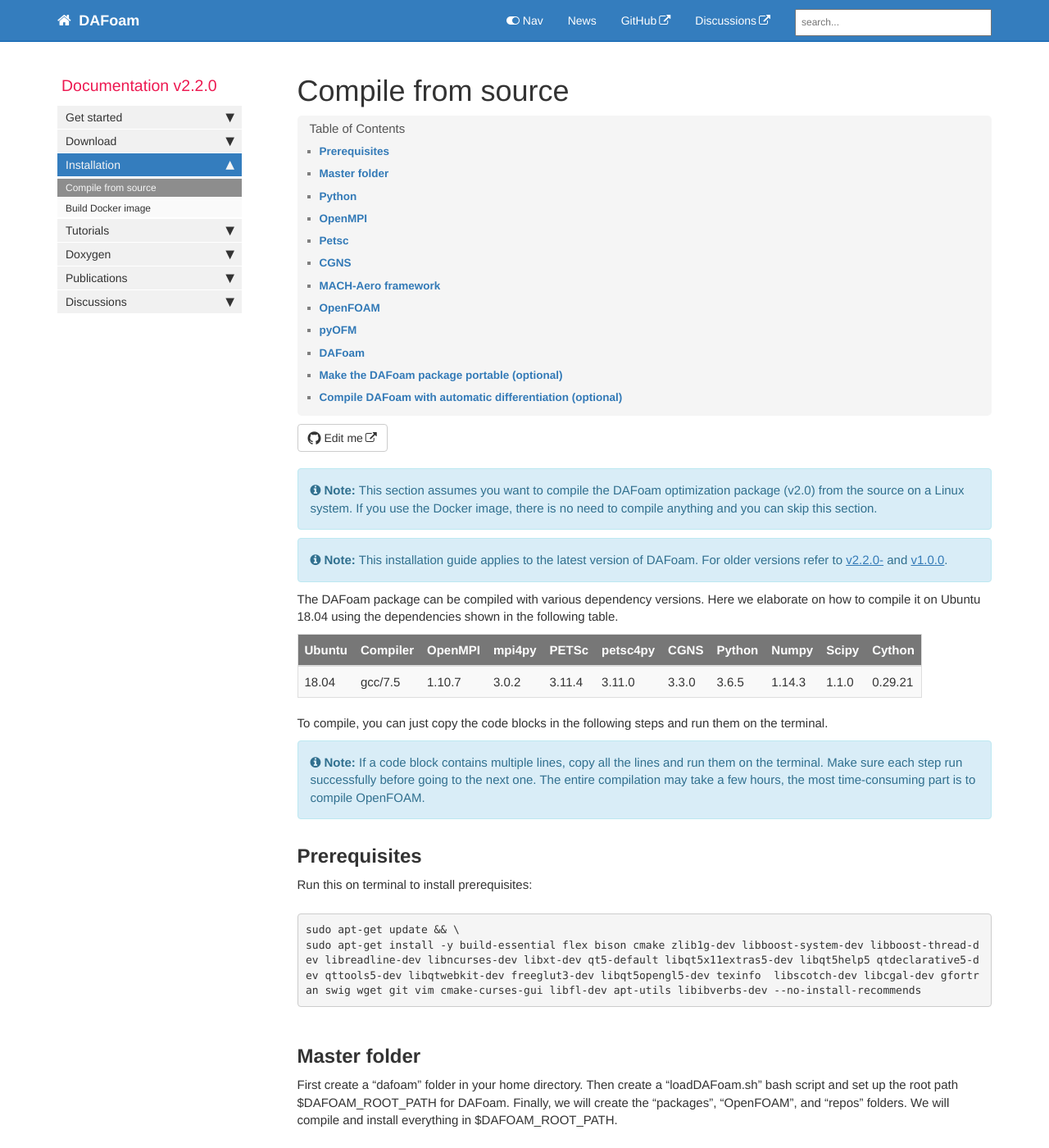
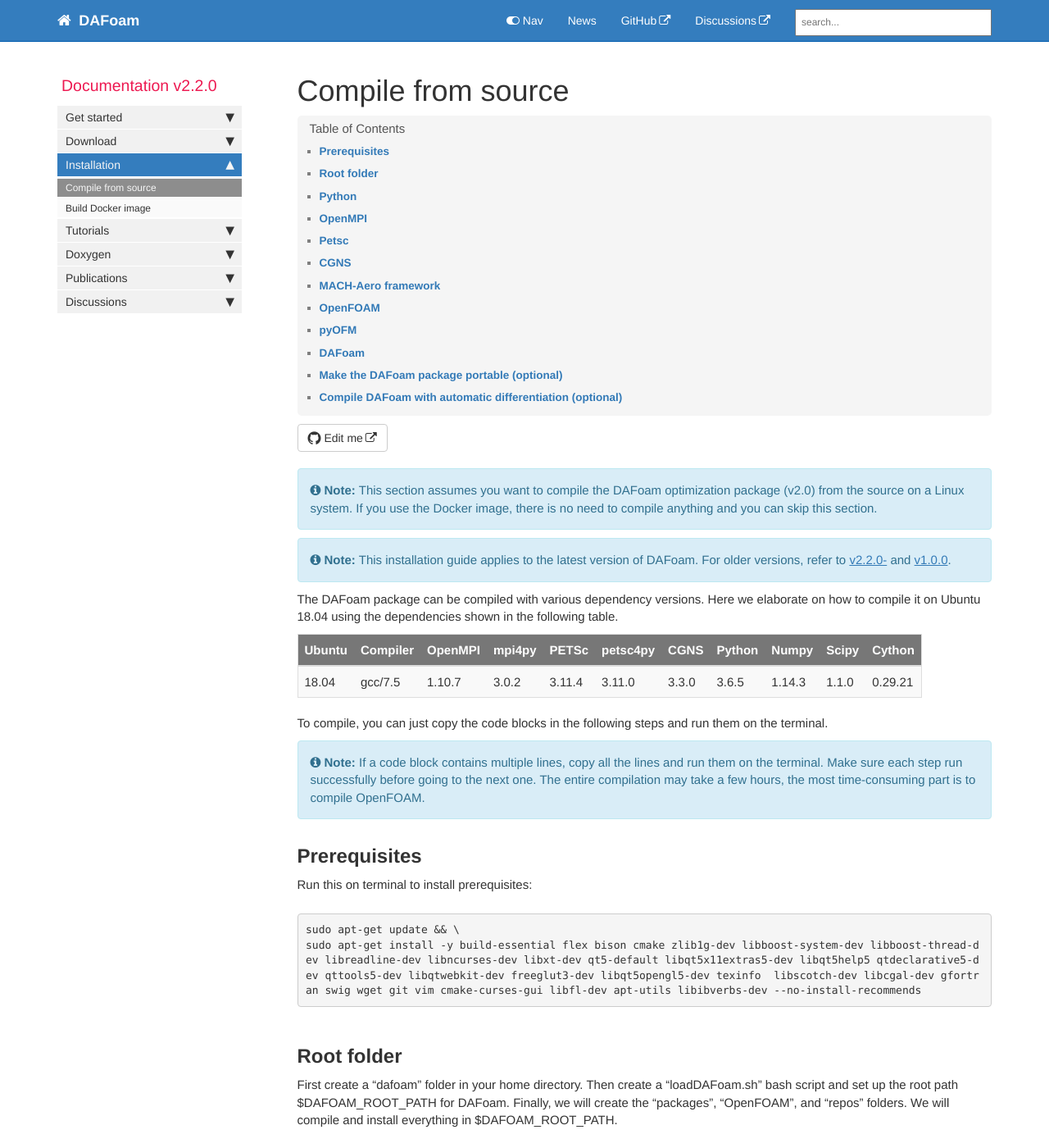
Before and after one commit to DAFoam/DAFoam.github.io, a Jekyll site: the page built from pages/mydoc/mydoc_installation_source.md, in a window 1280 px wide and 1400 px high. Shown: the whole window at 82% size. Built offline with Jekyll 4.4.1, drawn with Linux system fonts in a browser that asks for light colours; comment, search, counter and statistics services are not loaded.

Commit message:
content update

```diff
--- a/pages/mydoc/mydoc_installation_source.md
+++ b/pages/mydoc/mydoc_installation_source.md
@@ -9,7 +9,7 @@ folder: mydoc
 
 {% include note.html content="This section assumes you want to compile the DAFoam optimization package (v2.0) from the source on a Linux system. If you use the Docker image, there is no need to compile anything and you can skip this section." %}
 
-{% include note.html content="This installation guide applies to the latest version of DAFoam. For older versions refer to [v2.2.0-](mydoc_installation_source_220.html) and [v1.0.0](mydoc_installation_source_100.html)." %}
+{% include note.html content="This installation guide applies to the latest version of DAFoam. For older versions, refer to [v2.2.0-](mydoc_installation_source_220.html) and [v1.0.0](mydoc_installation_source_100.html)." %}
 
 The DAFoam package can be compiled with various dependency versions. Here we elaborate on how to compile it on Ubuntu 18.04 using the dependencies shown in the following table.
 
@@ -32,7 +32,7 @@ sudo apt-get update && \
 sudo apt-get install -y build-essential flex bison cmake zlib1g-dev libboost-system-dev libboost-thread-dev libreadline-dev libncurses-dev libxt-dev qt5-default libqt5x11extras5-dev libqt5help5 qtdeclarative5-dev qttools5-dev libqtwebkit-dev freeglut3-dev libqt5opengl5-dev texinfo  libscotch-dev libcgal-dev gfortran swig wget git vim cmake-curses-gui libfl-dev apt-utils libibverbs-dev --no-install-recommends
 </pre>
 
-## **Master folder**
+## **Root folder**
 
 First create a "dafoam" folder in your home directory. Then create a "loadDAFoam.sh" bash script and set up the root path $DAFOAM_ROOT_PATH for DAFoam. Finally, we will create the "packages", "OpenFOAM", and "repos" folders. We will compile and install everything in $DAFOAM_ROOT_PATH.
 
```
